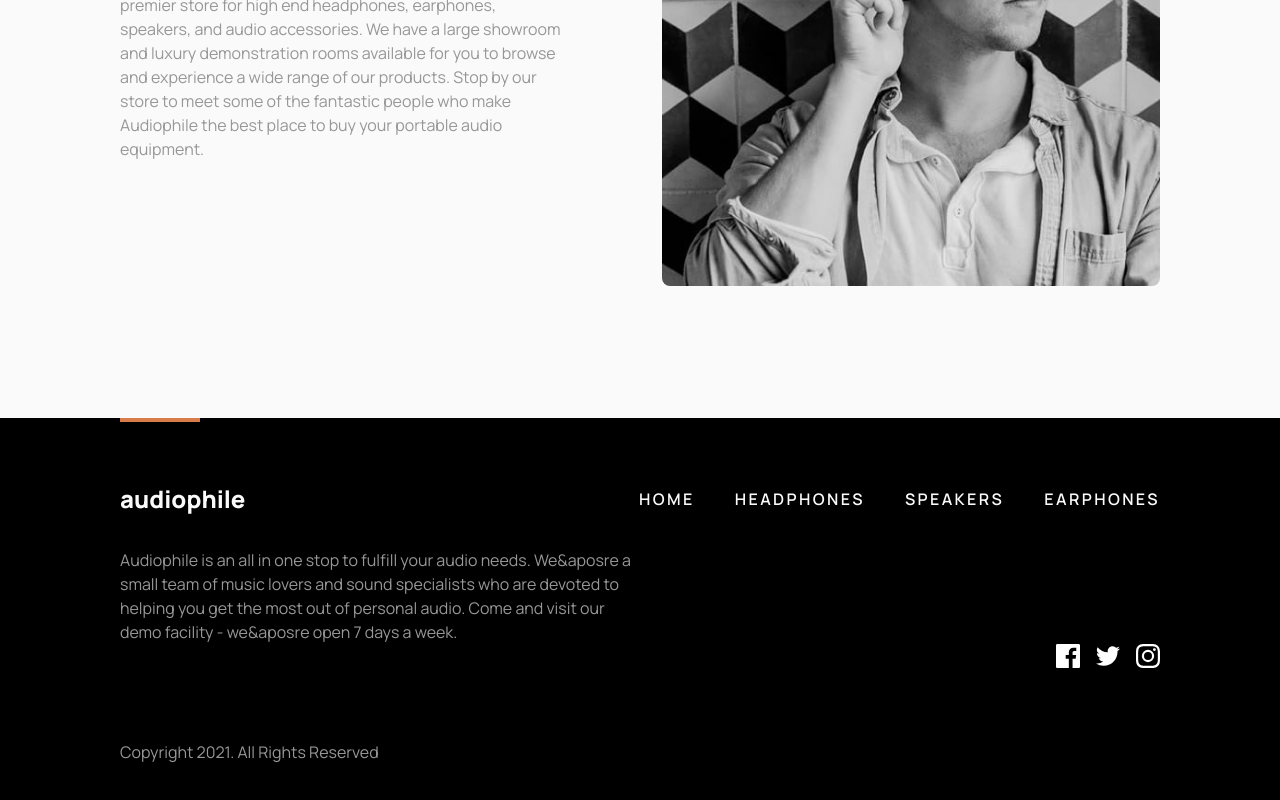
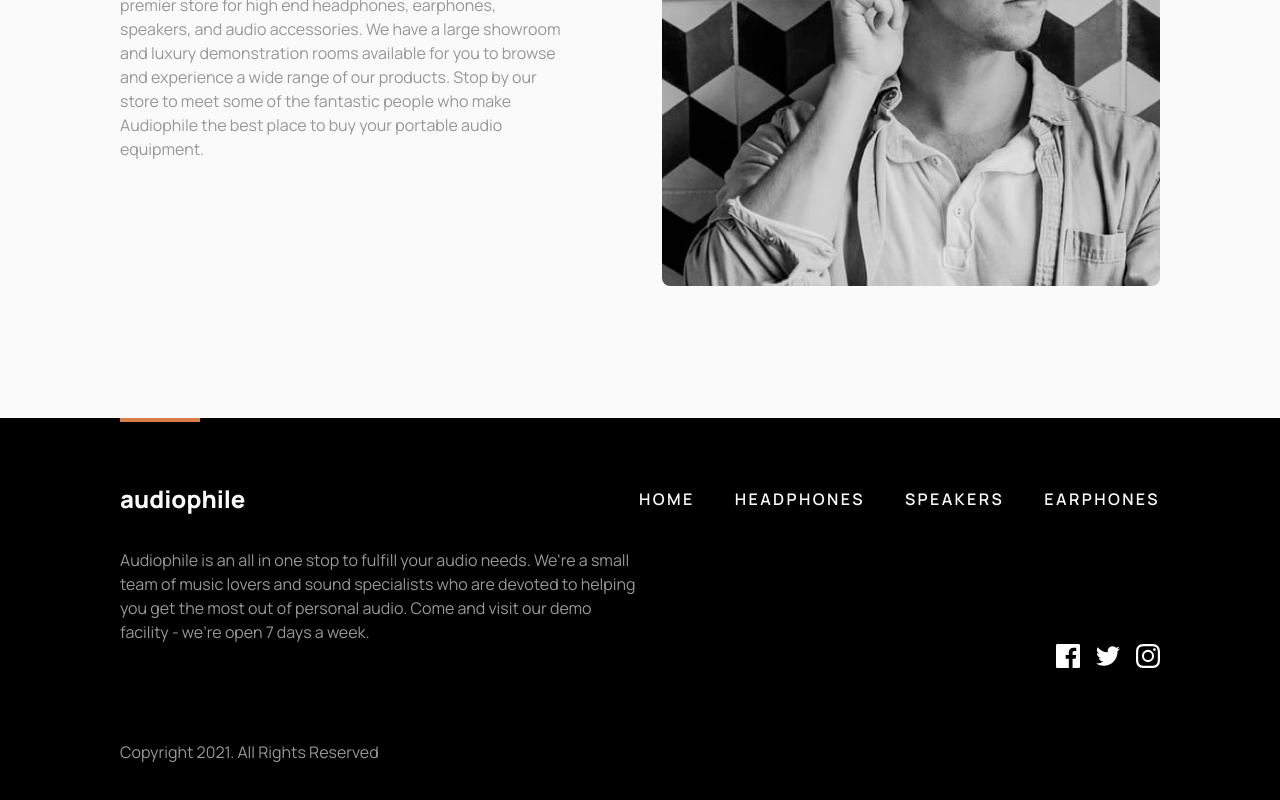
Before and after one commit to Dotjos/audiophile-ecommerce, a Next.js app: page / in a window 1280 px wide. Shown: the part 2756-3556 px from the top of the page. Built offline with nearby package versions, Linux system fonts and the light colour scheme.

Commit message:
footer-apostrophe-correction-made

```diff
--- a/src/app/Components.tsx
+++ b/src/app/Components.tsx
@@ -195,9 +195,9 @@ export function Footer() {
         <div className="lg:w-1/2">
           <p className="text-xs md:text-sm  text-Gray-200 md:leading-6 md:text-left lg:text-base lg:mb-0 my-8">
             Audiophile is an all in one stop to fulfill your audio needs.
-            We&aposre a small team of music lovers and sound specialists who are
-            devoted to helping you get the most out of personal audio. Come and
-            visit our demo facility - we&aposre open 7 days a week.
+            We&apos;re a small team of music lovers and sound specialists who
+            are devoted to helping you get the most out of personal audio. Come
+            and visit our demo facility - we&apos;re open 7 days a week.
           </p>
         </div>
 
```
